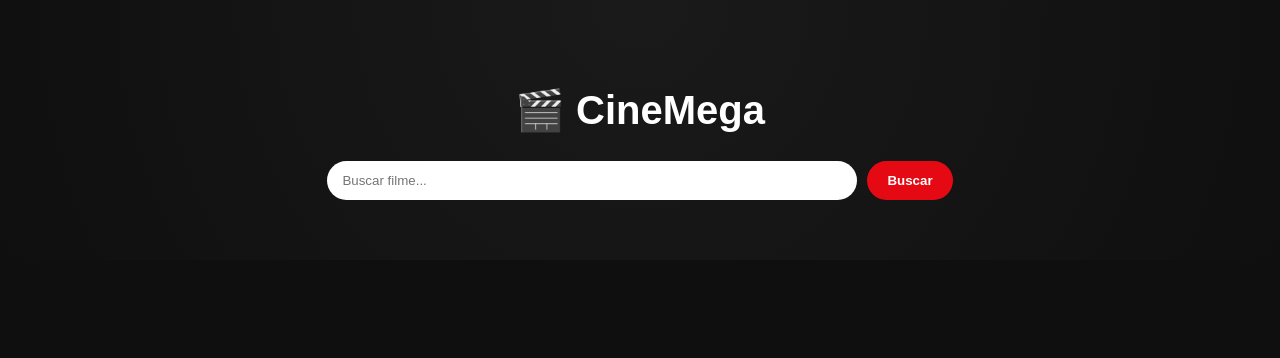
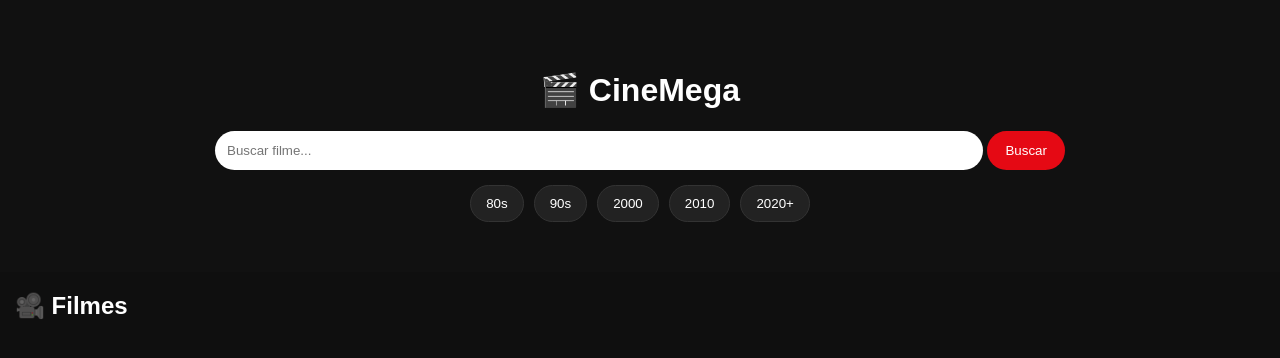
Before and after one commit to rafflores17-prog/cine-web-static, a Flask app: page / in a window 1280 px wide. Shown: the top 358 px of the page. Run offline with Flask 3, Linux system fonts and the light colour scheme; data that the repository does not hold is empty.

Commit message:
Refactor index.html for styling and functionality
Updated styles for hero section and buttons, added decade buttons for film selection, and modified film display logic.

```diff
--- a/templates/index.html
+++ b/templates/index.html
@@ -17,16 +17,28 @@ body {
 /* HERO */
 .hero {
   text-align:center;
-  padding:60px 20px;
-  background:radial-gradient(circle at top, #1a1a1a, #0f0f0f);
+  padding:50px 20px;
+  background:#111;
 }
 
-.hero h1 {
-  font-size:2.5rem;
+input {
+  padding:12px;
+  width:60%;
+  border-radius:20px;
+  border:none;
 }
 
-/* SEARCH */
-form {
+button {
+  padding:12px 18px;
+  border:none;
+  border-radius:20px;
+  background:#e50914;
+  color:white;
+  cursor:pointer;
+}
+
+/* BOTÕES DÉCADA */
+.decadas {
   display:flex;
   justify-content:center;
   gap:10px;
@@ -34,78 +46,32 @@ form {
   margin-top:15px;
 }
 
-input {
-  width:60%;
-  max-width:500px;
-  padding:12px 15px;
-  border-radius:25px;
-  border:none;
-  outline:none;
+.decadas button {
+  background:#222;
+  border:1px solid #333;
+  padding:10px 15px;
 }
 
-button {
-  padding:12px 20px;
-  border-radius:25px;
-  border:none;
+.decadas button:hover {
   background:#e50914;
-  color:white;
-  font-weight:bold;
 }
 
-/* SEÇÕES */
-.section {
-  padding:25px 15px;
-}
-
-.section h2 {
-  border-left:4px solid #e50914;
-  padding-left:10px;
-}
-
-/* CARROSSEL */
+/* FILMES */
 .row {
   display:flex;
   overflow-x:auto;
-  gap:14px;
-  padding:10px 5px;
-  scroll-snap-type:x mandatory;
+  gap:12px;
+  padding:20px;
 }
 
-.row::-webkit-scrollbar {
-  display:none;
-}
-
-/* CARD */
 .card {
-  min-width:150px;
-  max-width:150px;
-  scroll-snap-align:start;
-  transition:0.3s;
+  min-width:140px;
   text-align:center;
-}
-
-.card:hover {
-  transform:scale(1.08);
 }
 
 .card img {
   width:100%;
-  height:220px;
-  object-fit:cover;
-  border-radius:12px;
-}
-
-.card p {
-  font-size:13px;
-  margin-top:6px;
-  white-space:nowrap;
-  overflow:hidden;
-  text-overflow:ellipsis;
-}
-
-/* MOBILE */
-@media(max-width:768px){
-  input { width:80%; }
+  border-radius:10px;
 }
 </style>
 </head>
@@ -119,29 +85,59 @@ button {
     <input name="q" placeholder="Buscar filme...">
     <button>Buscar</button>
   </form>
+
+  <div class="decadas">
+    <button onclick="carregar('80')">80s</button>
+    <button onclick="carregar('90')">90s</button>
+    <button onclick="carregar('2000')">2000</button>
+    <button onclick="carregar('2010')">2010</button>
+    <button onclick="carregar('2020')">2020+</button>
+  </div>
 </div>
 
-{% for lista in listas %}
-<div class="section">
-  <h2>{{ lista.titulo }}</h2>
+<h2 style="padding-left:15px;">🎥 Filmes</h2>
 
-  <div class="row">
-  {% for filme in lista.filmes %}
-    {% if filme.poster_path %}
+<div class="row" id="lista">
+  {% for f in filmes %}
+  <div class="card">
+    <img src="{{ img }}{{ f.poster_path }}">
+    <p>{{ f.title }}</p>
+  </div>
+  {% endfor %}
+</div>
 
-    <a href="/filme/{{ filme.id }}" style="color:white;text-decoration:none;">
-      <div class="card">
-        <img src="{{ img }}{{ filme.poster_path }}" loading="lazy">
-        <p>{{ filme.title }}</p>
-      </div>
-    </a>
+<script>
+let usados = [];
 
-    {% endif %}
-  {% endfor %}
-  </div>
+function carregar(decada){
 
-</div>
-{% endfor %}
+  fetch(`/decada/${decada}`)
+    .then(r => r.json())
+    .then(data => {
+
+      let lista = document.getElementById("lista");
+      lista.innerHTML = "";
+
+      let filmes = data.filmes || [];
+
+      // evita repetição enquanto página aberta
+      filmes = filmes.filter(f => !usados.includes(f.id));
+
+      filmes.forEach(f => {
+        usados.push(f.id);
+
+        lista.innerHTML += `
+          <div class="card">
+            <img src="https://image.tmdb.org/t/p/w500${f.poster_path}">
+            <p>${f.title}</p>
+          </div>
+        `;
+      });
+
+    });
+
+}
+</script>
 
 </body>
 </html>
```
